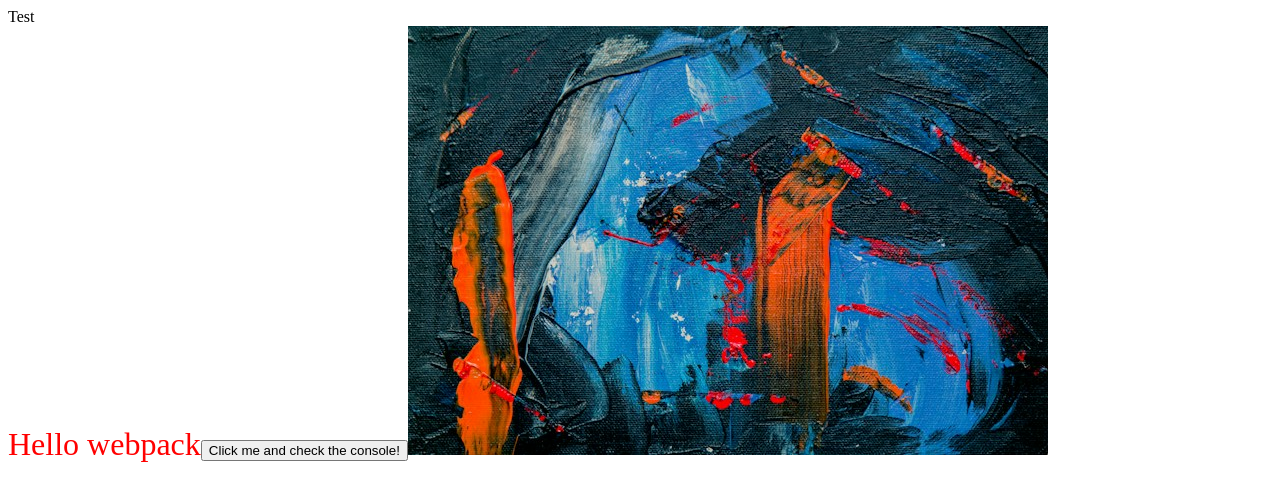
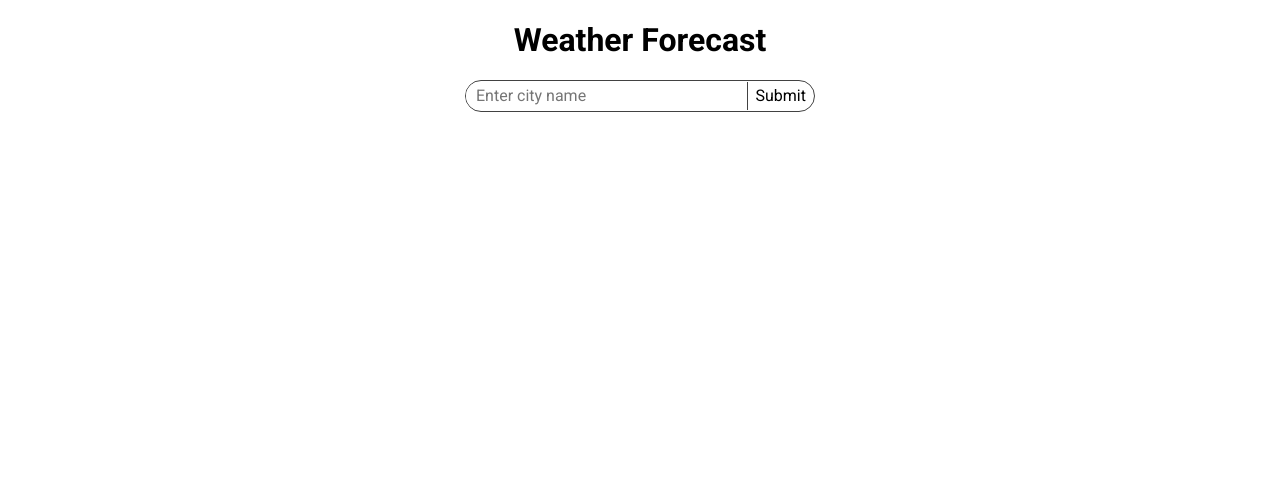
Before and after one commit to wnnow/weather-app, a website built with webpack: page src/index.html in a window 1280 px wide. Built offline with nearby package versions, Linux system fonts and the light colour scheme.

Commit message:
Created dummy fetchWeather func & search input

```diff
--- a/src/index.html
+++ b/src/index.html
@@ -4,7 +4,32 @@
     <meta charset="UTF-8" />
     <meta name="viewport" content="width=device-width, initial-scale=1.0" />
     <title>Document</title>
+    <link
+      href="https://fonts.googleapis.com/css2?family=Roboto:ital,wght@0,100;0,300;0,400;0,500;0,700;0,900;1,100;1,300;1,400;1,500;1,700;1,900&display=swap"
+      rel="stylesheet"
+    />
+    <link rel="stylesheet" href="./style.css" />
+    <script type="module" src="index.js" defer></script>
   </head>
-  <body></body>
-  <div>Test</div>
+  <body>
+    <header>
+      <h1>Weather Forecast</h1>
+    </header>
+    <form action="#" id="location-form">
+      <div class="location-form-input-container">
+        <!-- <label for="location-search">location</label> -->
+        <input
+          type="search"
+          id="location-search"
+          name="location_search"
+          required
+          maxlength="22"
+          minlength="1"
+          placeholder="Enter city name"
+        />
+        <button type="submit" id="submit-location-btn">Submit</button>
+      </div>
+    </form>
+    <main></main>
+  </body>
 </html>
--- a/src/index.js
+++ b/src/index.js
@@ -1,19 +1,21 @@
-import _ from 'lodash';
+// import _ from 'lodash';
 import './style.css';
 import img from './images/img.jpg';
-import printMe from './modules/print.js';
+import getWeather from './modules/fetchWeather.js';
 
 function component() {
   const element = document.createElement('div');
   const btn = document.createElement('button');
   // Lodash, now imported by this script
-  element.innerHTML = _.join(['Hello', 'webpack'], ' ');
+  // element.innerHTML = _.join(['Hello', 'webpack'], ' ');
   element.classList.add('hello');
+
+  element.textContent = 'Hello webpack';
 
   const myImg = new Image();
   myImg.src = img;
-  btn.innerHTML = 'Click me and check the console!';
-  btn.onclick = printMe;
+  btn.textContent = 'Click me and check the console!';
+  // btn.onclick = printMe;
 
   element.appendChild(btn);
 
@@ -22,4 +24,4 @@ function component() {
   return element;
 }
 
-document.body.appendChild(component());
+// document.body.appendChild(component());
--- /dev/null
+++ b/src/modules/fetchWeather.js
@@ -0,0 +1,19 @@
+async function getWeather(location) {
+  try {
+    const response = await fetch(
+      `https://api.weatherapi.com/v1/forecast.json?key=b8af07a7f42c41bd94980624240403&q=${location}&days=3&aqi=no&alerts=no`,
+      { mode: 'cors' }
+    );
+    console.log('🚀 ~ getWeather ~ response:', response);
+    if (response.status == 200) {
+      const weather = await response.json();
+      console.log('🚀 ~ getWeather ~ weather:', weather);
+      return weather;
+    }
+  } catch (err) {
+    console.log(err);
+  }
+}
+// getWeather('Bangkok');
+
+export { getWeather };
--- a/src/modules/print.js
+++ /dev/null
@@ -1,3 +0,0 @@
-export default function printMe() {
-  console.log('I get called from print.js!');
-}
--- a/src/style.css
+++ b/src/style.css
@@ -1,5 +1,149 @@
+@import url('https://fonts.googleapis.com/css2?family=Roboto:ital,wght@0,100;0,300;0,400;0,500;0,700;0,900;1,100;1,300;1,400;1,500;1,700;1,900&display=swap');
+
+/* Box sizing rules */
+html {
+  box-sizing: border-box;
+  font-family: Roboto, sans-serif;
+}
+
+*,
+*::before,
+*::after {
+  box-sizing: inherit;
+  margin: 0;
+  padding: 0;
+}
+
+/* Remove default margin */
+body,
+h1,
+h2,
+h3,
+h4,
+p,
+figure,
+blockquote,
+dl,
+dd {
+  margin-block-end: 0;
+}
+
+/* Remove list styles on ul, ol elements with a list role, which suggests default styling will be removed */
+ul[role='list'],
+ol[role='list'] {
+  list-style: none;
+}
+
+/* Set core root defaults */
+html:focus-within {
+  scroll-behavior: smooth;
+}
+
+/* Set core body defaults */
+body {
+  min-height: 100vh;
+  text-rendering: optimizeSpeed;
+  line-height: 1.5;
+}
+
+/* A elements that don't have a class get default styles */
+a:not([class]) {
+  text-decoration-skip-ink: auto;
+}
+
+/* Make images easier to work with */
+img,
+picture {
+  max-width: 100%;
+  display: block;
+}
+
+/* Inherit fonts for inputs and buttons */
+input,
+button,
+textarea,
+select {
+  font: inherit;
+  font-size: 100%;
+}
+
+/* input loses focus in Edge and Chrome, but stays put in Safari.*/
+input[type='search']:not(:focus, :active)::-webkit-search-cancel-button {
+  display: none;
+}
+
+/* Remove all animations, transitions and smooth scroll for people that prefer not to see them */
+@media (prefers-reduced-motion: reduce) {
+  html:focus-within {
+    scroll-behavior: auto;
+  }
+
+  *,
+  *::before,
+  *::after {
+    animation-duration: 0.01ms !important;
+    animation-iteration-count: 1 !important;
+    transition-duration: 0.01ms !important;
+    scroll-behavior: auto !important;
+  }
+}
+
 .hello {
-  color: rgb(255, 0, 0);
+  color: red;
+  border: 3px solid blue;
+}
 
-  font-size: 2rem;
+header {
+  text-align: center;
+  padding-top: 16px;
+  padding-bottom: 16px;
 }
+
+input {
+  outline: none;
+  /* border: 1px solid rgb(66, 66, 66); */
+
+  border: none;
+}
+
+/* input:focus {
+  border: 1px solid #8cb4ff;
+} */
+
+#location-form {
+  width: 350px;
+  margin: 0 auto;
+  display: flex;
+  justify-content: space-between;
+  align-items: center;
+}
+
+.location-form-input-container {
+  width: 100%;
+  display: flex;
+  justify-content: space-between;
+  align-items: center;
+  border: 1px solid rgb(66, 66, 66);
+  border-radius: 20px;
+}
+
+#location-search {
+  flex: 1;
+  border-top-left-radius: 20px;
+  border-bottom-left-radius: 20px;
+  padding: 2px 10px;
+  border-right: 1px solid rgb(66, 66, 66);
+}
+
+#submit-location-btn {
+  padding: 2px 8px;
+  height: 30px;
+  background-color: transparent;
+  border-top-right-radius: 20px;
+  border-bottom-right-radius: 20px;
+  border: none;
+  cursor: pointer;
+}
+#submit-location-btn:hover {
+  background-color: aliceblue;
+}
--- a/webpack.common.js
+++ b/webpack.common.js
@@ -10,7 +10,7 @@ module.exports = {
     }),
   ],
   output: {
-    filename: 'bundle.js',
+    filename: 'main.js',
     path: path.resolve(__dirname, 'dist'),
     clean: true,
   },
```
Also changed, not shown: README.md, dist/bundle.js (deleted), dist/bundle.js.LICENSE.txt (deleted), dist/index.html, dist/main.js (added).
